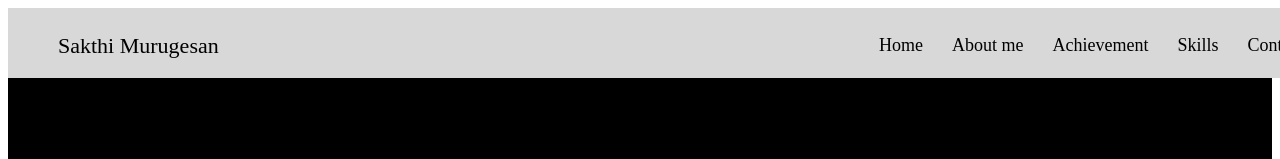
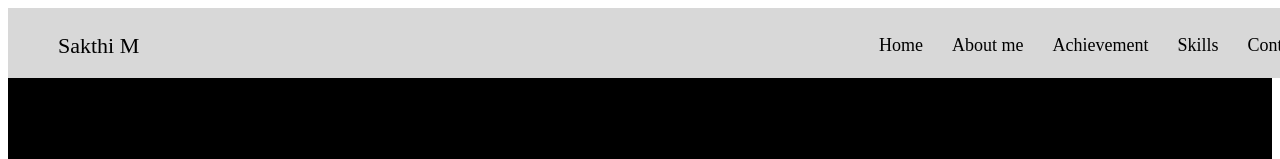
Before and after one commit to sakthimurugesan/profile, a plain HTML site: page index.html in a window 1280 px wide. Shown: the top 159 px of the page. Drawn offline with Linux system fonts and the light colour scheme.

Commit message:
name changed

```diff
--- a/index.html
+++ b/index.html
@@ -257,7 +257,7 @@
     <header></header>
     <section></section>
     <div class="header">
-        <span class="header-name">Sakthi Murugesan</span>
+        <span class="header-name">Sakthi M</span>
         <ul class="header-list">
             <li>Home</li>
             <li><a href="#intro">About me</a></li>
```
